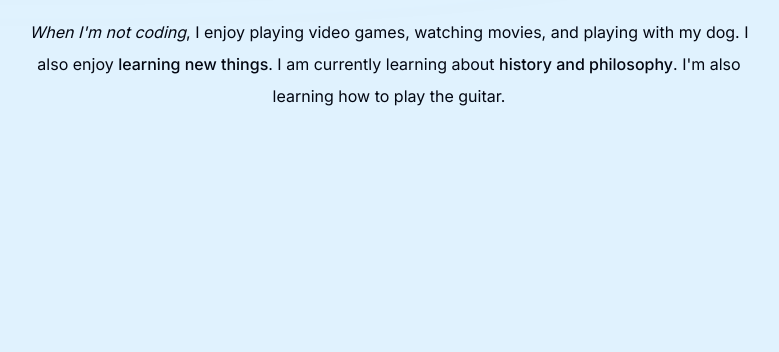
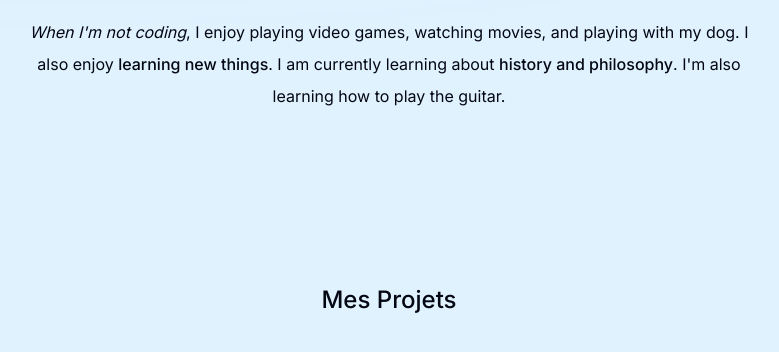
Before and after one commit to zalixzy/portfolio, a Next.js app: page / in a window 1280 px wide. Shown: the part 880-1232 px from the top of the page, without its empty margins (251-1030 px from the left). Built offline with nearby package versions, Linux system fonts and the light colour scheme.

Commit message:
ajout de la page mes projets

```diff
--- a/app/page.tsx
+++ b/app/page.tsx
@@ -1,5 +1,6 @@
 import About from "@/components/about"
 import Intro from "@/components/intro"
+import Projects from "@/components/project"
 import SectionDivider from "@/components/section-divider"
 
 export default function Home() {
@@ -8,6 +9,7 @@ export default function Home() {
       <Intro />
       <SectionDivider />
       <About/>
+      <Projects />
     </main>
   )
 }
--- /dev/null
+++ b/components/project.tsx
@@ -0,0 +1,16 @@
+import React from 'react'
+import { motion } from 'framer-motion'
+import SectionHeading from './section-heading';
+
+
+export default function Projects() {
+  return (
+    <section>
+        <SectionHeading>Mes projets</SectionHeading>
+        <div>
+
+        </div>
+
+    </section>
+  )
+}
```
